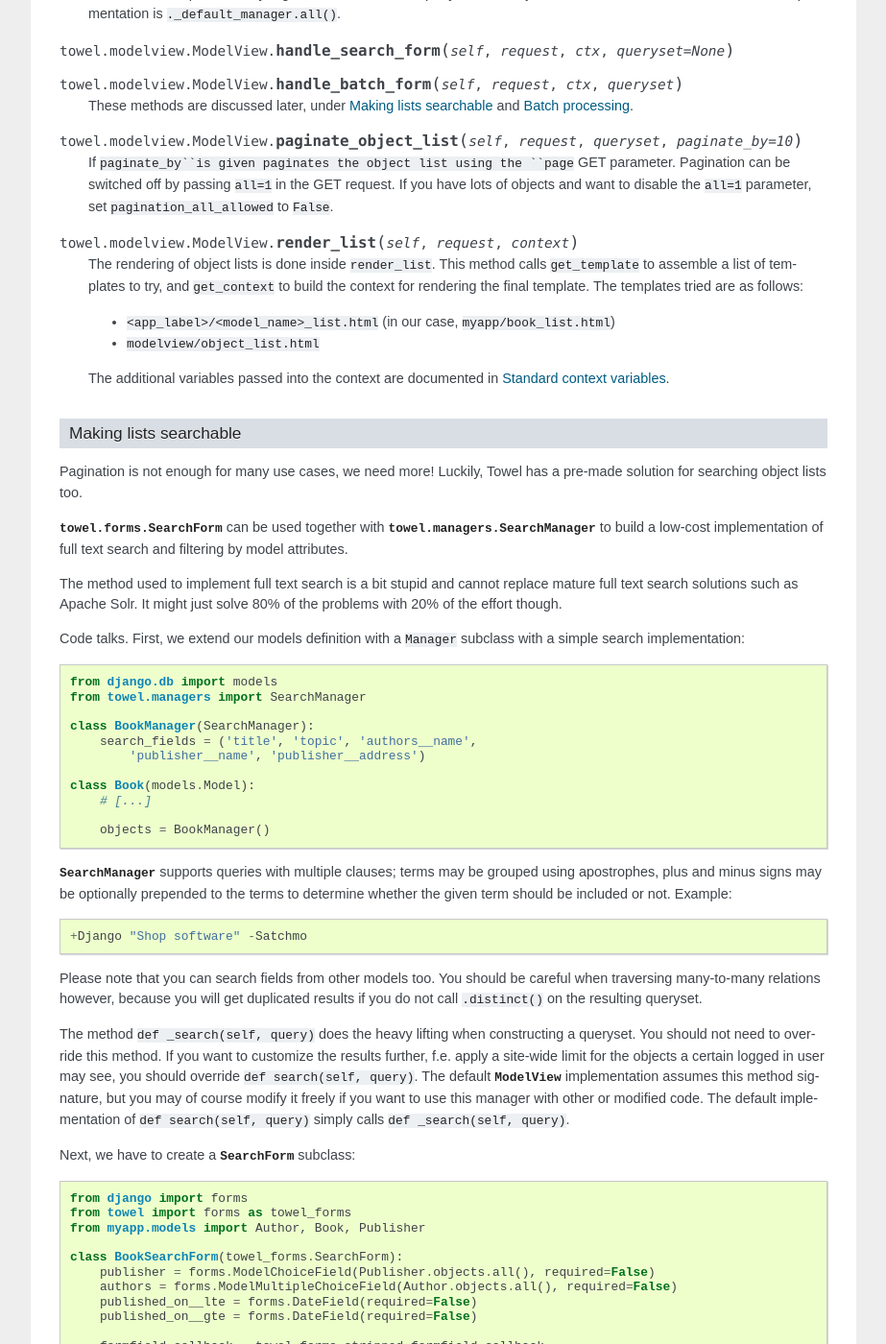
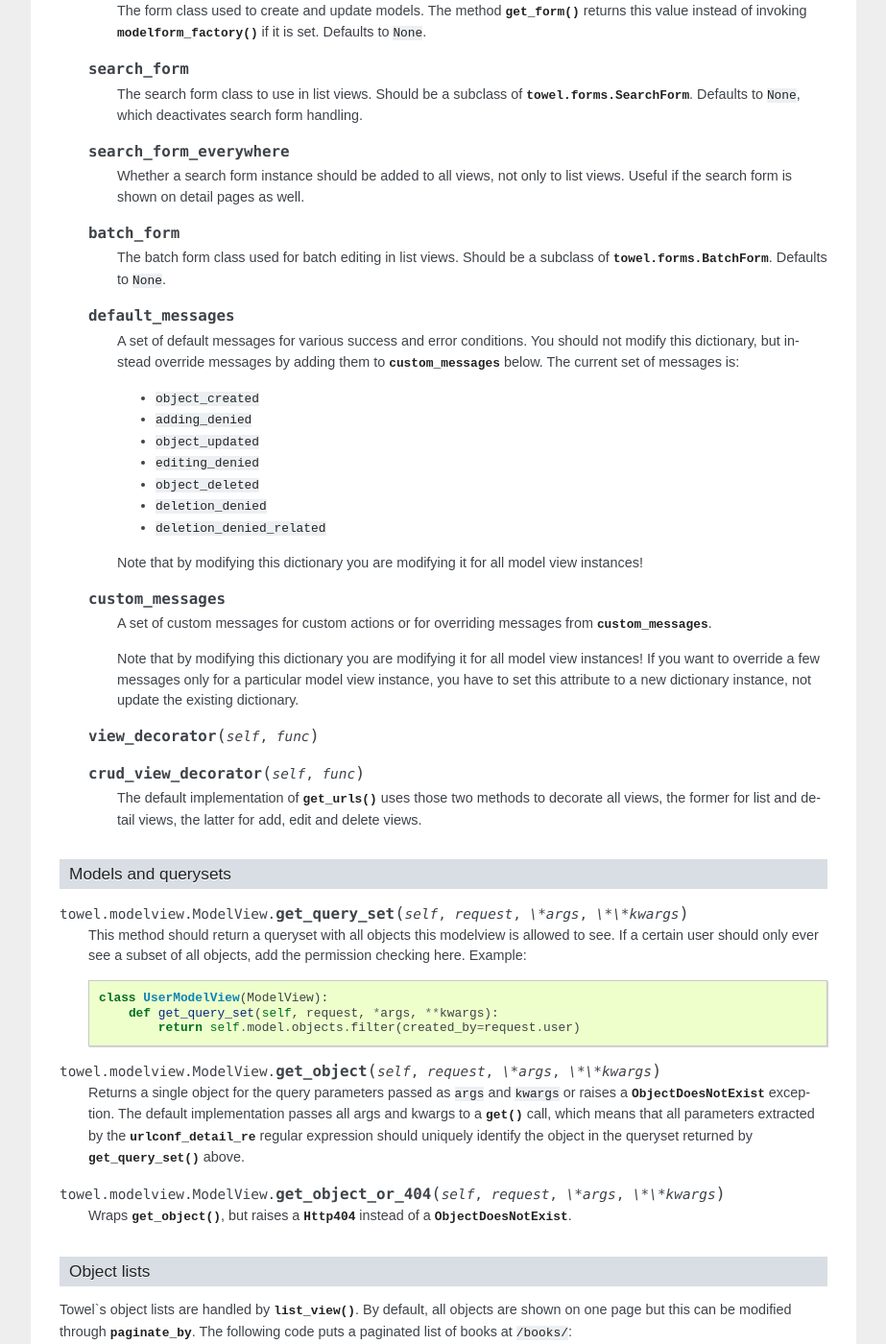
Before and after one commit to matthiask/towel, a Sphinx documentation site: the page built from docs/modelviews.rst, in a window 1280 px wide and 1400 px high, scrolled down 1875 px. Shown: the whole window at 96% size, without its empty margins (198-1121 px from the left). Built offline with Sphinx 7.4.7, drawn with Linux system fonts in a browser that asks for light colours; some of the changed text lies outside the part shown.

Commit message:
A few improvements to the model view docs

```diff
--- a/docs/modelviews.rst
+++ b/docs/modelviews.rst
@@ -4,7 +4,7 @@
 ModelView
 =========
 
-.. module:: towel.modelview
+.. currentmodule:: towel.modelview
 
 
 We'll start with simple object list and object detail pages, explaining many
@@ -20,6 +20,8 @@
 to take care not to modify ModelView itself during request processing, because
 this will not be thread-safe.
 
+
+.. _modelview-models:
 
 Preparing your models, views and URLconfs for ModelView
 =======================================================
@@ -61,22 +63,176 @@
 The regular expression used to match the detail page (here <pk>) can be
 customized. If you'd rather match on the slug, on a combination of
 several fields (separated by dashes or slashes, whatever you want) or on
-something else, you can do this by modifying ``urlconf_detail_re``. You
-only have to make sure that ``get_object`` will know what to do with the
-extracted parameters.
+something else, you can do this by modifying
+:py:attr:`~ModelView.urlconf_detail_re`. You only have to make sure that
+:py:func:`~ModelView.get_object` will know what to do with the extracted
+parameters.
 
 If you want to use the primary key-based URL configuration, you do not
-need to add a ``get_absolute_url`` method to your model, because ModelView
-will add one itself. It isn't considered good practice to put primary keys
-on the web for everyone to see but it might be okay for your use case.
+need to add a :py:func:`~django.db.models.Model.get_absolute_url` method to
+your model, because :py:class:`ModelView` will add one itself. It isn't
+considered good practice to put primary keys on the web for everyone to see
+but it might be okay for your use case.
 
 
+.. _modelview-modelview:
+
+The main ``ModelView`` class
+============================
+
+.. class:: ModelView(model, [...])
+
+    The first and only required argument when instantiating a model view is
+    the Django model. Additional keyword arguments may be used to override
+    attribute values of the model view class. It is not allowed to pass
+    keyword arguments which do not exist as attributes on the class already.
+
+    .. attribute:: urlconf_detail_re
+
+        The regular expression used for detail pages. Defaults to a regular
+        expression which only accepts a numeric primary key.
+
+    .. attribute:: paginate_by
+
+        Objects per page for list views. Defaults to ``None`` which means
+        that all objects are shown on one page (usually a bad idea).
+
+    .. attribute:: pagination_all_allowed
+
+        Pagination can be deactivated by passing ``?all=1`` in the URL.
+        If you expect having lots of objects in the table showing all on
+        one page can lead to a very slow and big page being shown. Set
+        this attribute to ``False`` to disallow this behavior.
+
+    .. attribute:: paginator_class
+
+        Paginator class which should have the same interface as
+        :py:class:`django.core.paginator.Paginator`. Defaults to
+        :py:class:`towel.paginator.Paginator` which is almost the same as
+        Django's, but offers additional methods for outputting Digg-style
+        pagination links.
+
+    .. attribute:: template_object_name
+
+        The name used for the instance in detail and edit views. Defaults
+        to ``object``.
+
+    .. attribute:: template_object_list_name
+
+        The name used for instances in list views. Defaults to
+        ``object_list``.
+
+    .. attribute:: base_template
+
+        The template which all standard modelview templates extend. Defaults
+        to ``base.html``.
+
+    .. attribute:: form_class
+
+        The form class used to create and update models. The method
+        :py:func:`~ModelView.get_form` returns this value instead of invoking
+        :py:func:`~django.forms.models.modelform_factory` if it is set.
+        Defaults to ``None``.
+
+    .. attribute:: search_form
+
+        The search form class to use in list views. Should be a subclass of
+        :py:class:`towel.forms.SearchForm`. Defaults to ``None``, which
+        deactivates search form handling.
+
+    .. attribute:: search_form_everywhere
+
+        Whether a search form instance should be added to all views, not only
+        to list views. Useful if the search form is shown on detail pages
+        as well.
+
+    .. attribute:: batch_form
+
+        The batch form class used for batch editing in list views. Should be
+        a subclass of :py:class:`towel.forms.BatchForm`. Defaults to ``None``.
+
+    .. attribute:: default_messages
+
+        A set of default messages for various success and error conditions.
+        You should not modify this dictionary, but instead override messages
+        by adding them to :py:attr:`~ModelView.custom_messages` below. The
+        current set of messages is:
+
+        - ``object_created``
+        - ``adding_denied``
+        - ``object_updated``
+        - ``editing_denied``
+        - ``object_deleted``
+        - ``deletion_denied``
+        - ``deletion_denied_related``
+
+        Note that by modifying this dictionary you are modifying it for all
+        model view instances!
+
+    .. attribute:: custom_messages
+
+        A set of custom messages for custom actions or for overriding messages
+        from  :py:attr:`~ModelView.custom_messages`.
+
+        Note that by modifying this dictionary you are modifying it for all
+        model view instances! If you want to override a few messages only for
+        a particular model view instance, you have to set this attribute to
+        a new dictionary instance, not update the existing dictionary.
+
+    .. method:: view_decorator(self, func)
+    .. method:: crud_view_decorator(self, func)
+
+        The default implementation of :py:func:`~ModelView.get_urls` uses
+        those two methods to decorate all views, the former for list and detail
+        views, the latter for add, edit and delete views.
+
+
+.. currentmodule:: towel.modelview.ModelView
+.. _modelview-models-querysets:
+
+Models and querysets
+--------------------
+
+.. method:: get_query_set(self, request, \*args, \*\*kwargs)
+
+    This method should return a queryset with all objects this modelview
+    is allowed to see. If a certain user should only ever see a subset of
+    all objects, add the permission checking here. Example::
+
+        class UserModelView(ModelView):
+            def get_query_set(self, request, *args, **kwargs):
+                return self.model.objects.filter(created_by=request.user)
+
+.. unconfuse vim's syntax highlighting * **
+
+    The default implementation returns all objects which can be seen by
+    the first manager defined on the Django model.
+
+.. method:: get_object(self, request, \*args, \*\*kwargs)
+
+    Returns a single object for the query parameters passed as ``args`` and
+    ``kwargs`` or raises a :py:exc:`~django.core.exceptions.ObjectDoesNotExist`
+    exception. The default implementation passes all args and kwargs to
+    a :py:func:`~django.db.models.QuerySet.get` call, which means that all
+    parameters extracted by the :py:attr:`urlconf_detail_re` regular
+    expression should uniquely identify the object in the queryset returned
+    by :py:func:`get_query_set` above.
+
+.. method:: get_object_or_404(self, request, \*args, \*\*kwargs)
+
+    Wraps :py:func:`get_object`, but raises a :py:class:`~django.http.Http404`
+    instead of a :py:exc:`~django.core.exceptions.ObjectDoesNotExist`.
+
+
+.. _modelview-object-list:
+
 Object lists
-============
+------------
 
-Towel`s object lists are handled by ``list_view``. By default, all objects are
-shown on one page but this can be modified through ``paginate_by``. The following
-code puts a paginated list of books at ``/books/``::
+Towel`s object lists are handled by :py:func:`list_view`. By default,
+all objects are shown on one page but this can be modified through
+:py:attr:`paginate_by`. The following code puts a paginated list of
+books at ``/books/``::
 
     from myapp.models import Book
     from towel.modelview import ModelView
@@ -103,39 +259,26 @@
 
 
 The model instances are passed as ``object_list`` into the template by default.
-This can be customized by setting ``template_object_list_name`` to a different
-value.
+This can be customized by setting :py:attr:`template_object_list_name`
+to a different value.
 
-
-
-Object list call-graph
-----------------------
-
-.. module:: towel.modelview.ModelView
-
-The ``list_view`` method does not contain much code, and simply defers to
+The :py:func:`list_view` method does not contain much code, and simply defers to
 other methods who do most of the grunt-work. Those methods are shortly explained
 here.
 
-.. function:: list_view(self, request)
+.. method:: list_view(self, request)
 
    Main entry point for object lists, calls all other methods.
 
 
-.. function:: get_query_set(self, request, *args, **kwargs)
+.. method:: handle_search_form(self, request, ctx, queryset=None)
+.. method:: handle_batch_form(self, request, ctx, queryset)
 
-   Receives the request as only argument, must return a queryset of all objects
-   a user is allowed to see. The default implementation is ``._default_manager.all()``.
+   These methods are discussed later, under :ref:`modelview-object-list-searchable` and
+   :ref:`modelview-batch-processing`.
 
 
-.. function:: handle_search_form(self, request, ctx, queryset=None)
-.. function:: handle_batch_form(self, request, ctx, queryset)
-
-   These methods are discussed later, under :ref:`object-list-searchable` and
-   :ref:`batch-processing`.
-
-
-.. function:: paginate_object_list(self, request, queryset, paginate_by=10)
+.. method:: paginate_object_list(self, request, queryset, paginate_by=10)
 
    If ``paginate_by``is given paginates the object list using the ``page`` GET
    parameter. Pagination can be switched off by passing ``all=1`` in the GET
@@ -143,7 +286,7 @@
    parameter, set ``pagination_all_allowed`` to ``False``.
 
 
-.. function:: render_list(self, request, context)
+.. method:: render_list(self, request, context)
 
    The rendering of object lists is done inside ``render_list``. This method
    calls ``get_template`` to assemble a list of templates to try, and
@@ -154,11 +297,11 @@
    * ``modelview/object_list.html``
 
    The additional variables passed into the context are documented in
-   :ref:`standard-context`.
+   :ref:`modelview-standard-context`.
 
 
 
-.. _object-list-searchable:
+.. _modelview-object-list-searchable:
 
 Making lists searchable
 -----------------------
@@ -166,16 +309,17 @@
 Pagination is not enough for many use cases, we need more! Luckily, Towel
 has a pre-made solution for searching object lists too.
 
-:class:`towel.forms.SearchForm` can be used together with
-:class:`towel.managers.SearchManager` to build a low-cost implementation of
+:py:class:`towel.forms.SearchForm` can be used together with
+:py:class:`towel.managers.SearchManager` to build a low-cost implementation of
 full text search and filtering by model attributes.
 
 The method used to implement full text search is a bit stupid and cannot
 replace mature full text search solutions such as Apache Solr. It might just
 solve 80% of the problems with 20% of the effort though.
 
-Code talks. First, we extend our models definition with a  ``Manager``
-subclass with a simple search implementation::
+Code talks. First, we extend our models definition with a
+:py:class:`~django.db.models.Manager` subclass with a simple search
+implementation::
 
     from django.db import models
     from towel.managers import SearchManager
@@ -189,7 +333,7 @@
 
         objects = BookManager()
 
-:class:`~towel.managers.SearchManager` supports queries with multiple clauses;
+:py:class:`~towel.managers.SearchManager` supports queries with multiple clauses;
 terms may be grouped using apostrophes, plus and minus signs may be optionally
 prepended to the terms to determine whether the given term should be included
 or not. Example::
@@ -197,20 +341,15 @@
     +Django "Shop software" -Satchmo
 
 Please note that you can search fields from other models too. You should
-be careful when traversing many-to-many relations however, because you will
-get duplicated results if you do not call ``.distinct()`` on the resulting
-queryset.
+be careful when traversing many-to-many or reverse foreign key relations
+however, because you will get duplicated results if you do not call
+:py:meth:`~django.db.models.query.QuerySet.distinct` on the resulting queryset.
 
-The method ``def _search(self, query)`` does the heavy lifting when
-constructing a queryset. You should not need to override this method. If you
-want to customize the results further, f.e. apply a site-wide limit for the
-objects a certain logged in user may see, you should override
-``def search(self, query)``. The default :class:`~towel.modelview.ModelView`
-implementation assumes this method signature, but you may of course modify it
-freely if you want to use this manager with other or modified code. The default
-implementation of ``def search(self, query)`` simply calls
-``def _search(self, query)``.
-
+The method :py:meth:`~towel.managers.SearchManager._search` does the heavy
+lifting when constructing a queryset. You should not need to override this
+method. If you want to customize the results further, f.e. apply a site-wide
+limit for the objects a certain logged in user may see, you should override
+:py:meth:`~towel.managers.SearchManager.search`.
 
 Next, we have to create a :class:`~towel.forms.SearchForm` subclass::
 
@@ -224,7 +363,7 @@
         published_on__lte = forms.DateField(required=False)
         published_on__gte = forms.DateField(required=False)
 
-        formfield_callback = towel_forms.stripped_formfield_callback
+        formfield_callback = towel_forms.towel_formfield_callback
 
 
 You have to add ``required=False`` to every field if you do not want validation
@@ -261,15 +400,18 @@
 
 
 
+.. _modelview-object-detail:
+
 Object detail pages
 ===================
 
-Object detail pages are handled by ``detail_view``. All parameters captured in
-the ``urlconf_detail_re`` regex are passed on to ``get_object_or_404``, which
-passes them to ``get_object``. ``get_object`` first calls ``get_query_set``,
-and tries finding a model thereafter.
+Object detail pages are handled by :py:func:`detail_view`. All parameters
+captured in the :py:attr:`urlconf_detail_re` regex are passed on to
+:py:func:`get_object_or_404`, which passes them to :py:func:`get_object`.
+:py:func:`get_object` first calls :py:func:`get_query_set`, and tries finding
+a model thereafter.
 
-The rendering is handled by ``render_detail``; the templates tried are
+The rendering is handled by :py:func:`render_detail`; the templates tried are
 
 * ``<app_label>/<model_name>_detail.html`` (in our case, ``myapp/book_detail.html``)
 * ``modelview/object_detail.html``
@@ -278,7 +420,7 @@
 can be customized by setting ``template_object_name`` to a different value.
 
 
-.. _adding-updating:
+.. _modelview-adding-updating:
 
 Adding and updating objects
 ===========================
@@ -290,23 +432,30 @@
 ``add_view`` and ``edit_view`` are called first. They defer most of their work
 to helper methods.
 
-.. function:: add_view(self, request)
+.. method:: add_view(self, request)
 
    ``add_view`` does not accept any arguments.
 
 
-.. function:: edit_view(self, request, *args, **kwargs)
+.. method:: edit_view(self, request, \*args, \*\*kwargs)
 
-   ``*args`` and ``**kwargs`` are passed as they are directly into ``get_object``.
+   ``args`` and ``kwargs`` are passed as they are directly into
+   :py:func:`get_object`.
 
 
-.. function:: get_form(self, request, instance=None, change=None, **kwargs)
+.. method:: process_form(self, request, intance=None, change=None)
+
+   These are the common bits of :py:meth:`add_view` and :py:meth:`edit_view`.
+
+
+.. method:: get_form(self, request, instance=None, change=None, \*\*kwargs)
 
    Return a Django form class. The default implementation returns the result
-   of ``modelform_factory(self.model, **kwargs)``.
+   of calling :py:func:`~django.forms.models.modelform_factory`. Keyword
+   arguments are forwarded to the factory invocation.
 
 
-.. function:: get_form_instance(self, request, form_class, instance=None, change=None, **kwargs)
+.. method:: get_form_instance(self, request, form_class, instance=None, change=None, \*\*kwargs)
 
    Instantiate the form, for the given instance in the editing case.
 
@@ -314,13 +463,13 @@
    ``extend_args_if_post`` and ``**kwargs``.
 
 
-.. function:: extend_args_if_post(self, request, args)
+.. method:: extend_args_if_post(self, request, args)
 
    Inserts ``request.POST`` and ``request.FILES`` at the beginning of ``args``
    if ``request.method`` is ``POST``.
 
 
-.. function:: get_formset_instances(self, request, instance=None, change=None, **kwargs)
+.. method:: get_formset_instances(self, request, instance=None, change=None, \*\*kwargs)
 
    Returns an empty ``dict`` by default. Construct your formsets if you want
    any in this method::
@@ -336,37 +485,36 @@
                    'books': BookFormSet(prefix='books', *args, **kwargs),
                    }
 
-
-.. function:: save_form(self, request, form, change)
+.. method:: save_form(self, request, form, change)
 
    Return an unsaved instance when editing an object. ``change`` is ``True``
    if editing an object.
 
 
-.. function:: save_model(self, request, instance, form, change)
+.. method:: save_model(self, request, instance, form, change)
 
    Save the instance to the database. ``change`` is ``True`` if editing
    an object.
 
 
-.. function:: save_formsets(self, request, form, formsets, change)
+.. method:: save_formsets(self, request, form, formsets, change)
 
    Iterates through the ``formsets`` ``dict``, calling ``save_formset`` on
    each.
 
 
-.. function:: save_formset(self, request, form, formset, change)
+.. method:: save_formset(self, request, form, formset, change)
 
    Actually saves the formset instances.
 
 
-.. function:: post_save(self, request, form, formset, change)
+.. method:: post_save(self, request, form, formset, change)
 
    Hook for adding custom processing after forms, formsets and m2m relations
    have been saved. Does nothing by default.
 
 
-.. function:: render_form(self, request, context, change)
+.. method:: render_form(self, request, context, change)
 
    Offloads work to ``get_template``, ``get_context`` and ``render_to_response``.
    The templates tried when rendering are:
@@ -375,8 +523,8 @@
    * ``modelview/object_form.html``
 
 
-.. function:: response_add
-.. function:: response_edit
+.. method:: response_add
+.. method:: response_edit
 
    They add a message using the ``django.contrib.messages`` framework and redirect
    the user to the appropriate place, being the detail page of the edited object
@@ -384,7 +532,7 @@
 
 
 
-.. _deletion:
+.. _modelview-deletion:
 
 Object deletion
 ===============
@@ -474,7 +622,7 @@
    infinite recursion.
 
 
-.. _standard-context:
+.. _modelview-standard-context:
 
 Standard context variables
 ==========================
@@ -486,17 +634,18 @@
 * ``list_url``
 * ``add_url``
 * ``base_template``
+* ``search_form`` if :py:attr:`search_form_everywhere` is ``True``
 
-``RequestContext`` is used, therefore all configured context processors are
-executed too.
+:py:class:`~django.template.RequestContext` is used, therefore all configured
+context processors are executed too.
 
 
-.. _permissions:
+.. _modelview-permissions:
 
 Permissions
 ===========
 
-ModelView's ``get_urls`` method assumes that there are two groups of users with
+:py:func:`get_urls` assumes that there are two groups of users with
 potentially differing permissions: Those who are only allowed to view and those
 who may add, change or update objects.
 
@@ -513,24 +662,24 @@
         crud_view_decorator=staff_member_required,
         )
 
-If ``crud_view_decorator`` is not provided, it defaults to ``view_decorator``.
-``view_decorator`` defaults to ``lambda f: f``, which means that no checking
-is performed.
+If :py:func:`crud_view_decorator` is not provided, it defaults to
+:py:func:`view_decorator`, which defaults to returning the function as-is.
+This means that by default, you do not get any view decorators.
 
 Additionally, ModelView offers the following hooks for customizing permissions:
 
-.. function:: adding_allowed(self, request)
-.. function:: editing_allowed(self, request, instance)
+.. method:: adding_allowed(self, request)
+.. method:: editing_allowed(self, request, instance)
 
     Return ``True`` by default.
 
-.. function:: deletion_allowed(self, request, instance)
+.. method:: deletion_allowed(self, request, instance)
 
-   Was already discussed under :ref:`deletion`.
+   Was already discussed under :ref:`modelview-deletion`. Returns ``False``
+   by default.
 
 
-
-.. _batch-processing:
+.. _modelview-batch-processing:
 
 Batch processing
 ================
@@ -547,7 +696,7 @@
     class BookBatchForm(towel_forms.BatchForm):
         publisher = forms.ModelChoiceField(Publisher.objects.all(), required=False)
 
-        formfield_callback = towel_forms.stripped_formfield_callback
+        formfield_callback = towel_forms.towel_formfield_callback
 
         def _context(self, batch_queryset):
             data = self.cleaned_data
```
